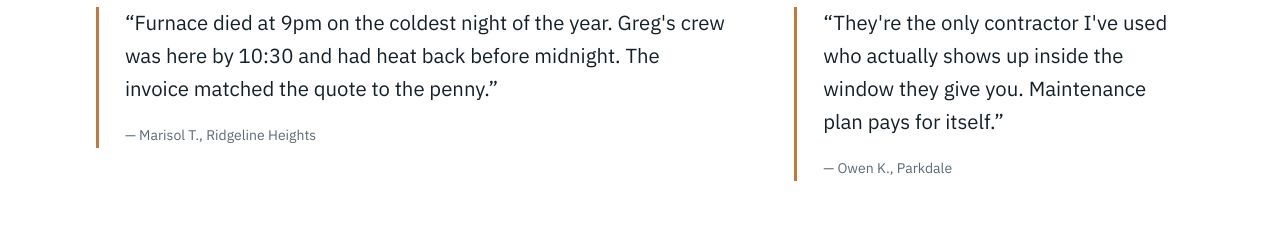
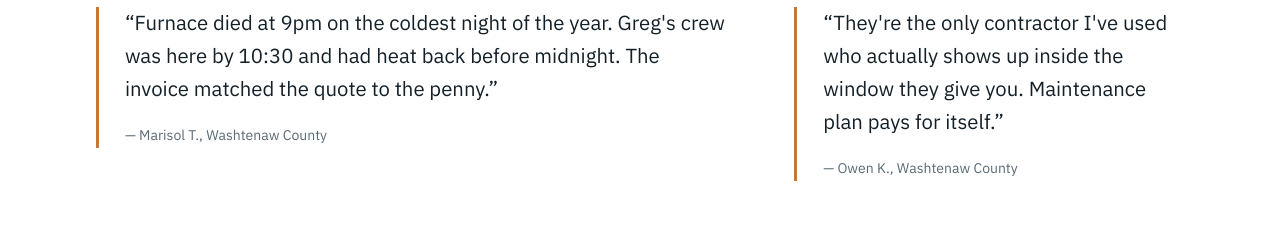
Before and after one commit to undercl0ck/gregs-hvac, a React (Vite) app: page / in a window 1280 px wide. Shown: the part 1600-1827 px from the top of the page. Built offline with nearby package versions, Linux system fonts and the light colour scheme.

Commit message:
Remove invented town names from testimonial citations
Co-authored-by: ryan <undercl0ck@users.noreply.github.com>

```diff
--- a/src/pages/Home.tsx
+++ b/src/pages/Home.tsx
@@ -129,7 +129,7 @@ export function Home() {
               Greg's crew was here by 10:30 and had heat back before midnight.
               The invoice matched the quote to the penny.&rdquo;
             </p>
-            <cite>— Marisol T., Ridgeline Heights</cite>
+            <cite>— Marisol T., Washtenaw County</cite>
           </blockquote>
           <blockquote className="quote">
             <p>
@@ -137,7 +137,7 @@ export function Home() {
               up inside the window they give you. Maintenance plan pays for
               itself.&rdquo;
             </p>
-            <cite>— Owen K., Parkdale</cite>
+            <cite>— Owen K., Washtenaw County</cite>
           </blockquote>
         </div>
       </section>
```
